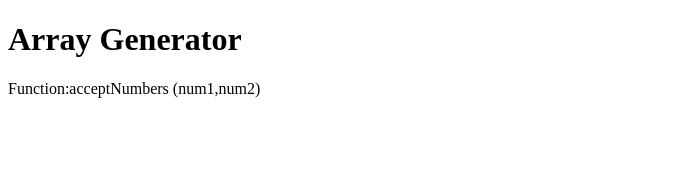
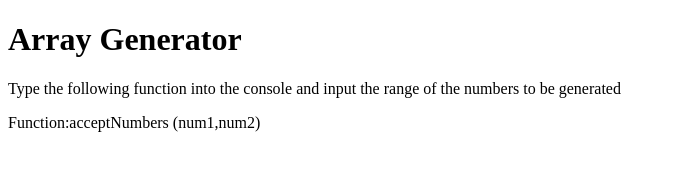
Before and after one commit to MercyOroo1/WK2-Code-Challenge, a plain HTML site: page array.html in a window 1280 px wide. Shown: the whole page, without its empty margins (0-676 px from the left). Drawn offline with Linux system fonts and the light colour scheme.

Commit message:
Update array.html

```diff
--- a/array.html
+++ b/array.html
@@ -7,6 +7,7 @@
 </head>
 <body>
     <h1> Array Generator</h1>
+    <p>Type the following function into the console and input the range of the numbers to be generated </p>
     <p> Function:acceptNumbers (num1,num2) </p>
     <script src="./array.js" defer ></script>
 </body>
```
